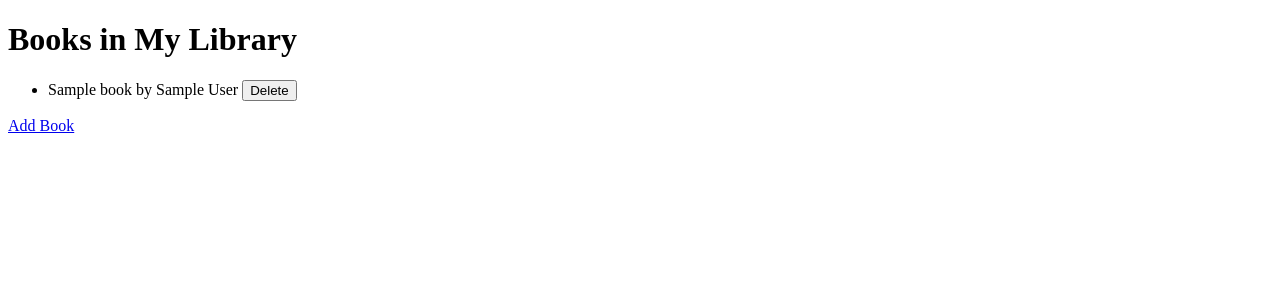
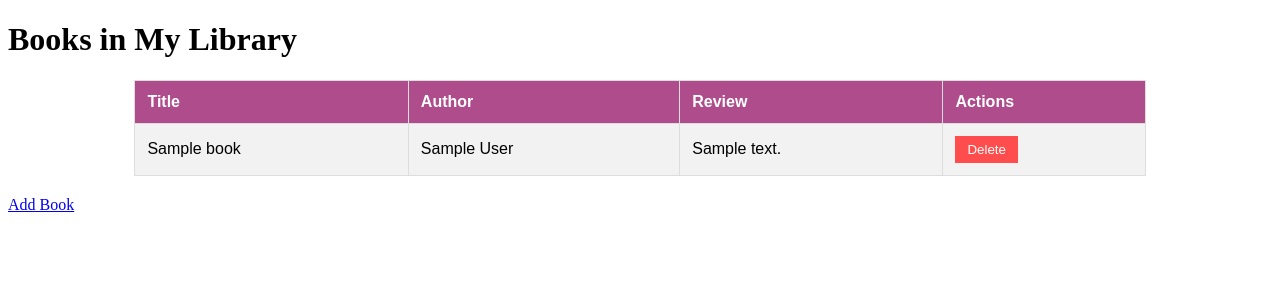
Before and after one commit to Devleedy308/Unit-2-Project, a PHP site: page /controller/book_controller.php in a window 1280 px wide. Shown: the top 300 px of the page. Run offline with PHP 8.4, Linux system fonts and the light colour scheme; the visitor is signed in with stand-in values (Sample User, id 1); data comes from the database, SQL or seed files in the repository; tables that the repository leaves empty hold one stand-in row (values such as "Sample post").

Commit message:
Added CSS updates for the book_list_view

```diff
--- a/view/book_list_view.php
+++ b/view/book_list_view.php
@@ -1,24 +1,87 @@
 <!DOCTYPE html>
 <html>
 <head>
+    <style>
+    table {
+        width: 80%;
+        border-collapse: collapse;
+        margin: 20px auto;
+        font-family: Arial, sans-serif;
+        background-color: #f9f9f9;
+    }
+
+    th, td {
+        border: 1px solid #ddd;
+        padding: 12px;
+        text-align: left;
+    }
+
+    th {
+        background-color:rgb(175, 76, 139);
+        color: white;
+    }
+
+    tr:nth-child(even) {
+        background-color: #f2f2f2;
+    }
+
+    tr:hover {
+        background-color: #e9e9e9;
+    }
+
+    caption {
+        caption-side: top;
+        font-size: 1.5em;
+        font-weight: bold;
+        margin-bottom: 10px;
+    }
+
+    .center {
+        text-align: center;
+    }
+
+    button {
+        background-color: #ff4d4d;
+        color: white;
+        border: none;
+        padding: 6px 12px;
+        cursor: pointer;
+    }
+
+    button:hover {
+        background-color: #cc0000;
+    }
+</style>
     <title>Book List</title>
 </head>
 <body>
     <h1>Books in My Library</h1>
 
-    <ul>
-        <?php foreach ($books as $book) : ?>
-            <li>
-                <?php echo htmlspecialchars($book['title']); ?>
-                by <?php echo htmlspecialchars($book['author']); ?>
-                <form action="../controller/book_controller.php?action=delete_book" method="post" style="display:inline;">
-                    <input type="hidden" name="book_id" value="<?php echo $book['book_id']; ?>">
+    <table>
 
-                    <button>Delete</button>
-                </form>
-            </li>
-        <?php endforeach; ?>
-    </ul>
+    <tr>
+        <th>Title</th>
+        <th>Author</th>
+        <th>Review</th>
+        <th>Actions</th>
+    </tr>
+    <?php foreach ($books as $book) : ?>
+    <tr>
+        <td><?php echo htmlspecialchars($book['title']); ?></td>
+        <td><?php echo htmlspecialchars($book['author']); ?></td>
+        <td><?php echo nl2br(htmlspecialchars($book['review'])); ?></td>
+        <td>
+            <form action="." method="post" style="display:inline;">
+                <input type="hidden" name="action" value="delete_book">
+                <input type="hidden" name="book_id" value="<?php echo $book['book_id']; ?>">
+                <input type="hidden" name="genre_id" value="<?php echo $genre_id; ?>">
+                <button type="submit">Delete</button>
+            </form>
+        </td>
+    </tr>
+    <?php endforeach; ?>
+</table>
+
 
     <a href="../controller/book_controller.php?action=show_add_form">Add Book</a>
 </body>
```
